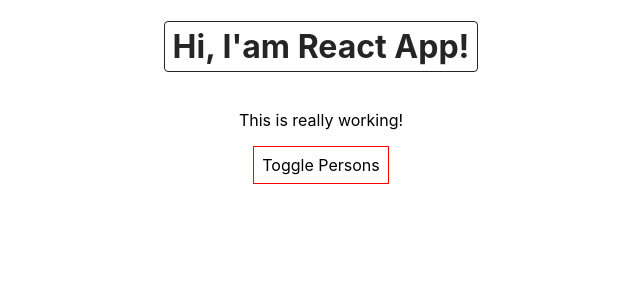
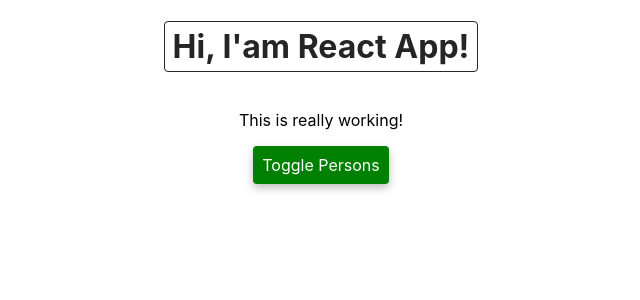
Before and after one commit to suarasiy/react-1, a React (Create React App) app: page / in a window 1280 px wide. Shown: the top 300 px of the page, without its empty margins (319-959 px from the left). Built offline with nearby package versions, Linux system fonts and the light colour scheme.

Commit message:
[rf cached] / Setting Styles Dynamically

```diff
--- a/src/App.js
+++ b/src/App.js
@@ -53,11 +53,15 @@
 
   render() {
     const style = {
-      backgroundColor: 'white',
+      backgroundColor: 'green',
       font: 'inherit',
-      border: '1px solid red',
+      border: '1px solid transparent',
       padding: '8px',
-      cursor: 'pointer'
+      cursor: 'pointer',
+      color: 'white',
+      outline: 'none',
+      borderRadius: '4px',
+      boxShadow: '0 4px 8px .12px rgba(0, 0, 0, 0.25)'
     };
 
     let persons = null;
@@ -75,6 +79,7 @@
           })}
         </div>
       )
+      style.backgroundColor = 'red';
     }
 
     return (
```
Also changed, not shown: 1 other file (tests, documents, lock files or other folders).
